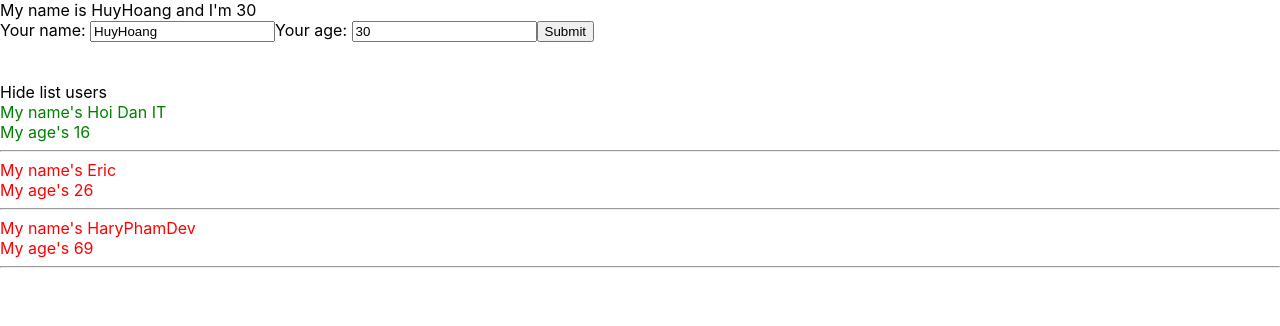
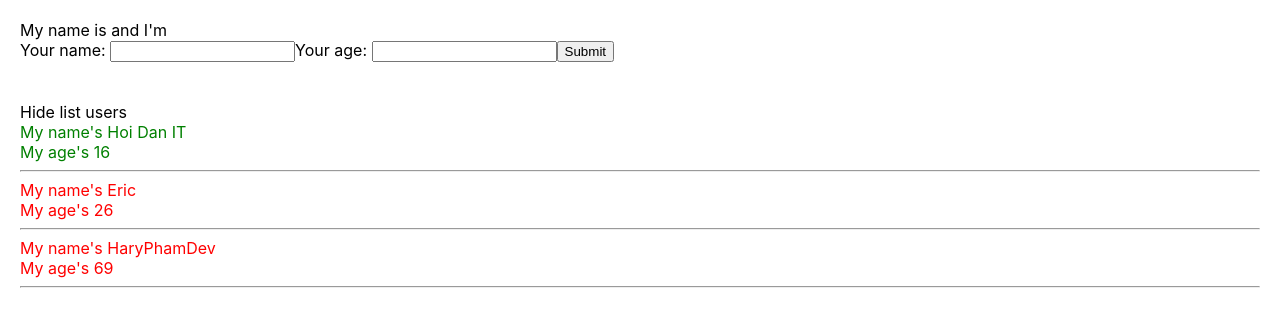
Before and after one commit to HuyHoangEngr/Demo-react, a React (Create React App) app: page / in a window 1280 px wide. Shown: the top 326 px of the page. Built offline with nearby package versions, Linux system fonts and the light colour scheme.

Commit message:
#26. Function as Props Truyen ham tu cha sang con

```diff
--- a/src/App.css
+++ b/src/App.css
@@ -7,6 +7,7 @@
 }
 
 body {
+  padding: 20px;
   margin: 0;
   font-family: -apple-system, BlinkMacSystemFont, 'Segoe UI', 'Roboto', 'Oxygen',
     'Ubuntu', 'Cantarell', 'Fira Sans', 'Droid Sans', 'Helvetica Neue',
--- a/src/components/UserInfor.js
+++ b/src/components/AddUserInfor.js
@@ -1,10 +1,10 @@
 import React from "react";
 
-class UserInfor extends React.Component {
+class AddUserInfor extends React.Component {
     state = {
-        name: 'HuyHoang',
+        name: '',
         address: 'Dong Nai',
-        age: 30
+        age: ''
     };
 
     handleOnChangeInput = (event) => {
@@ -20,7 +20,12 @@
 
     handleOnSubmit = (event) => {
         event.preventDefault();
-        console.log(this.state)
+
+        this.props.handleAddNewUser({
+            id: Math.floor((Math.random() * 100) + 1) + '-random',
+            name: this.state.name,
+            age: this.state.age
+        });
     }
 
     render() {
@@ -48,4 +53,4 @@
     }
 }
 
-export default UserInfor;
+export default AddUserInfor;
--- a/src/components/MyComponent.js
+++ b/src/components/MyComponent.js
@@ -1,5 +1,5 @@
 import React from "react"
-import UserInfor from "./UserInfor.js";
+import AddUserInfor from "./AddUserInfor.js";
 import DisplayInfor from "./DisplayInfor.js";
 
 class MyComponent extends React.Component {
@@ -12,13 +12,23 @@
         ]
     }
 
+    handleAddNewUser = (userObj) => {
+        this.setState({
+            //let listUsersNew = this.state.listUsers;
+            //listUsersNew.unshift(userObj);
+            listUsers: [userObj, ...this.state.listUsers]
+        })
+    }
+
     //JSX
     render() {
         //DRY: don't repeat yourself
         // console.log(typeof this.state.listUsers)
         return (
             < div >
-                <UserInfor />
+                <AddUserInfor
+                    handleAddNewUser={this.handleAddNewUser}
+                />
                 <br /><br />
 
                 <DisplayInfor
```
